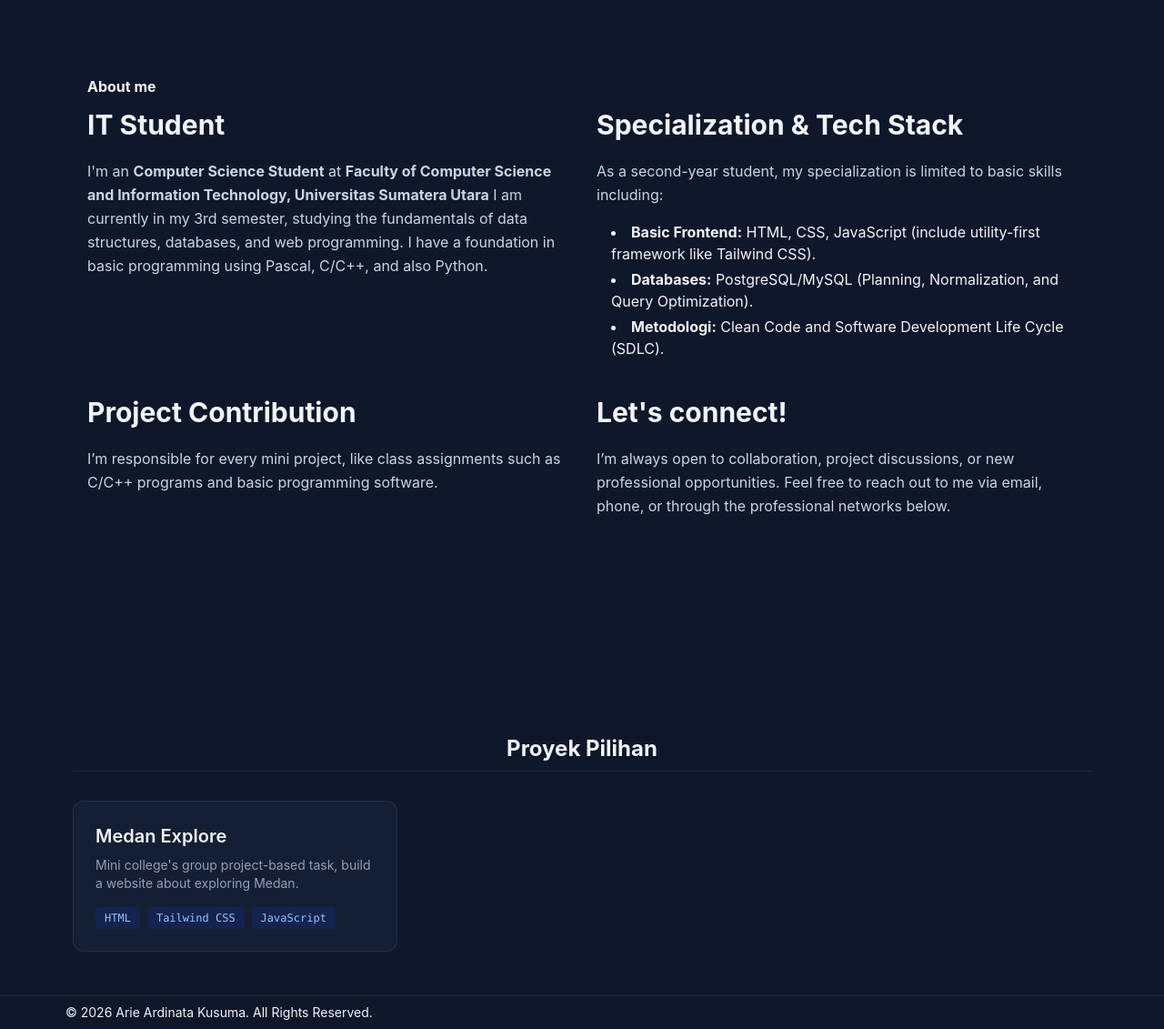
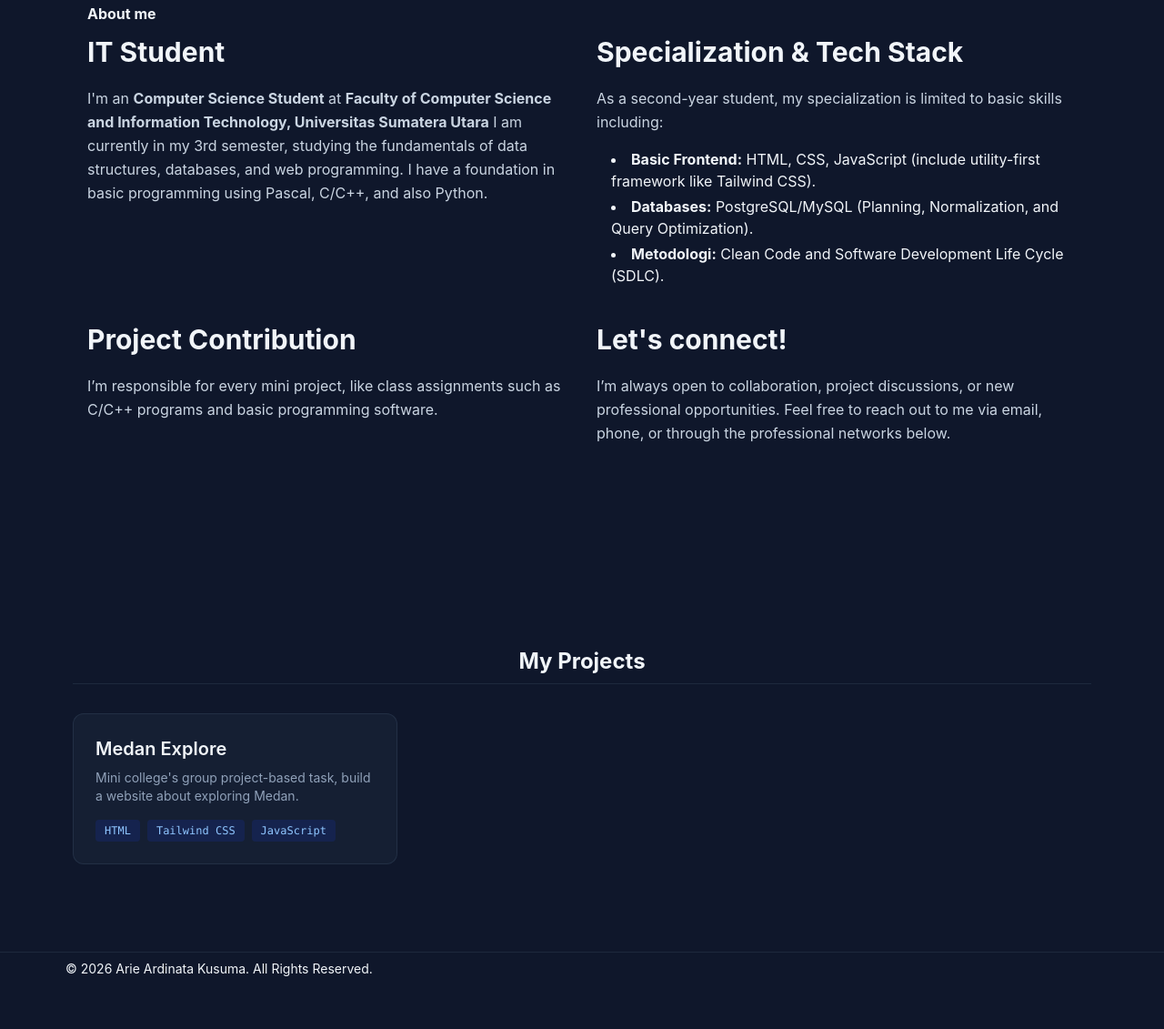
Before and after one commit to arieeksm/my-portofolio, a website: page src/index.html in a window 1280 px wide. Shown: the part 746-1877 px from the top of the page at 91% size. After the commit the page ends 1829 px from the top, so only its background shows below. Drawn offline with Linux system fonts and the light colour scheme.

Commit message:
little update

```diff
--- a/src/index.html
+++ b/src/index.html
@@ -66,7 +66,7 @@
       </section>
 
           <!-- About Section Start -->
-    <section id="about" class="pt-36 pb-32">
+    <section id="about" class="pt-16 pb-12">
         <div class="container">
             <div class="flex flex-wrap">
                 <!-- Tentang Saya -->
@@ -110,11 +110,11 @@
       </section>
 
       <!-- Section Proyek (Grid Layout) -->
-      <section id="projects">
+      <section id="projects" class="pt-16 pb-12">
         <h3
           class="text-2xl font-bold mb-8 border-b border-slate-800 pb-2 text-center"
         >
-          Proyek Pilihan
+          My Projects
         </h3>
         <div class="grid grid-cols-1 md:grid-cols-2 lg:grid-cols-3 gap-6">
           <!-- Card Proyek 1 -->
```
Also changed, not shown: src/output.css.
